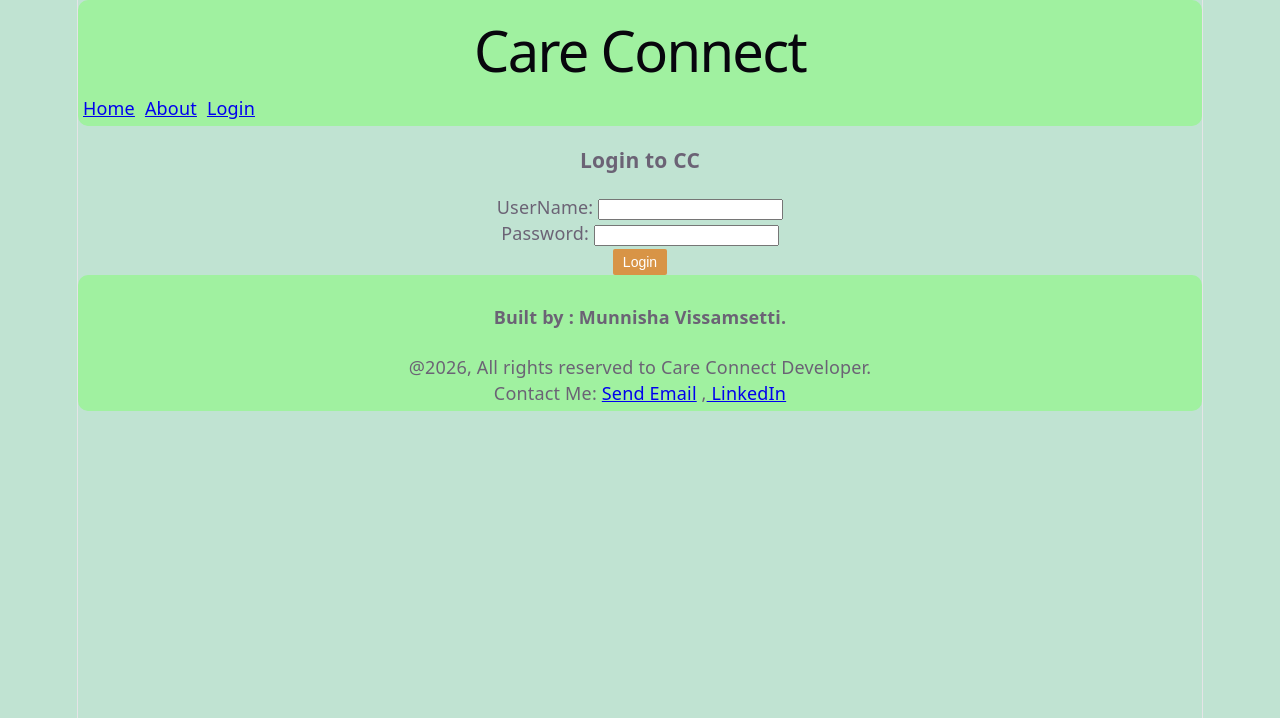
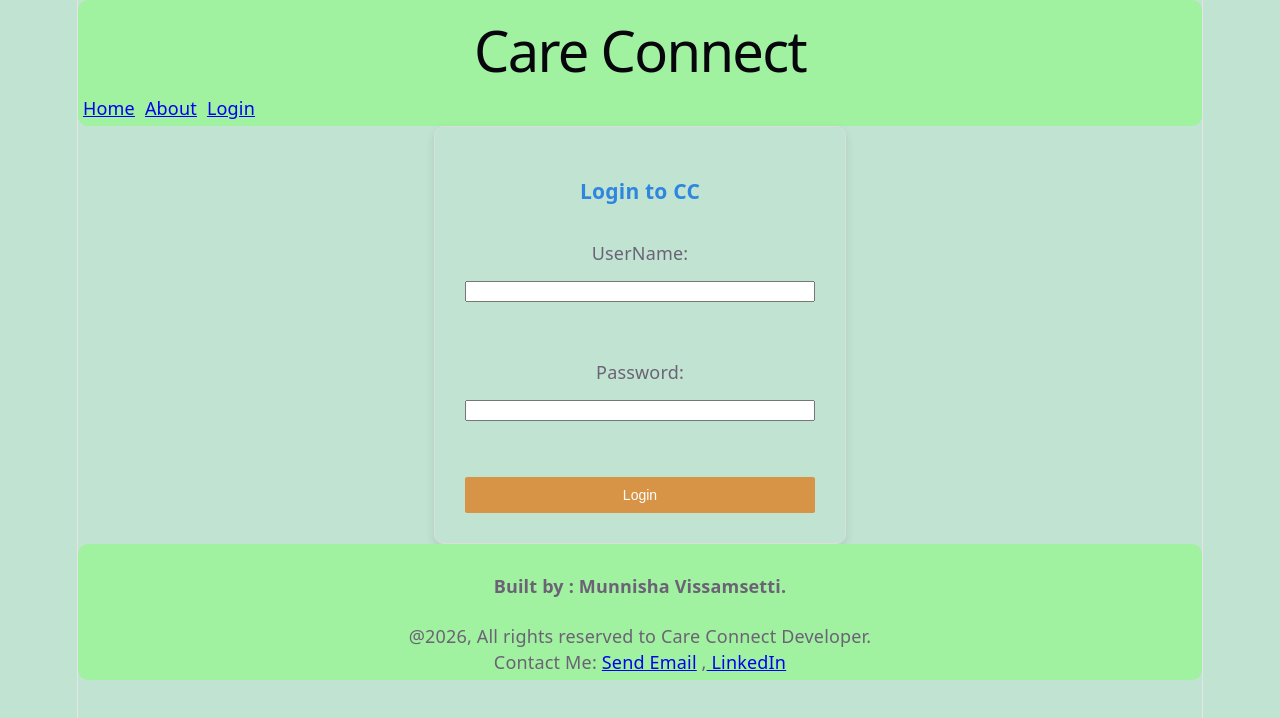
Before and after one commit to Munnisha-code/Final-Project-Unit1-CareConnect, a React (Vite) app: page /login in a window 1280 px wide. Shown: the top 718 px of the page. Built offline with nearby package versions, Linux system fonts and the light colour scheme.

Commit message:
I added container layout for login form.

```diff
--- a/src/App.css
+++ b/src/App.css
@@ -21,12 +21,35 @@ body{
 
          }
 
+  /* Styling for Login Page*/
 
+.login-container {
+    display: flex;
+    justify-content: center;
+    align-items: center;
+    min-height: 70vh;
+}
+
+.login-form {
+    width: 350px;
+    padding: 30px;
+    display: flex;
+    flex-direction: column;
+    gap: 15px;
+    border: 1px solid #ddd;
+    border-radius: 10px;
+    box-shadow: 0 4px 10px rgba(0,0,0,0.1);
+}
+
+.login-form h3 {
+    text-align: center;
+    color: #2e86de;
+}
 
  .login-button {
     background-color: #d89446;
     color: white;
-    padding: 5px 10px;
+    padding:10px;
     border: none;
     border-radius: 2px;
     cursor: pointer;
@@ -34,5 +57,5 @@ body{
 }
 
 .login-button:hover {
-    background-color: #1b4f72;
+    background-color: #da82eb;
 }
```
